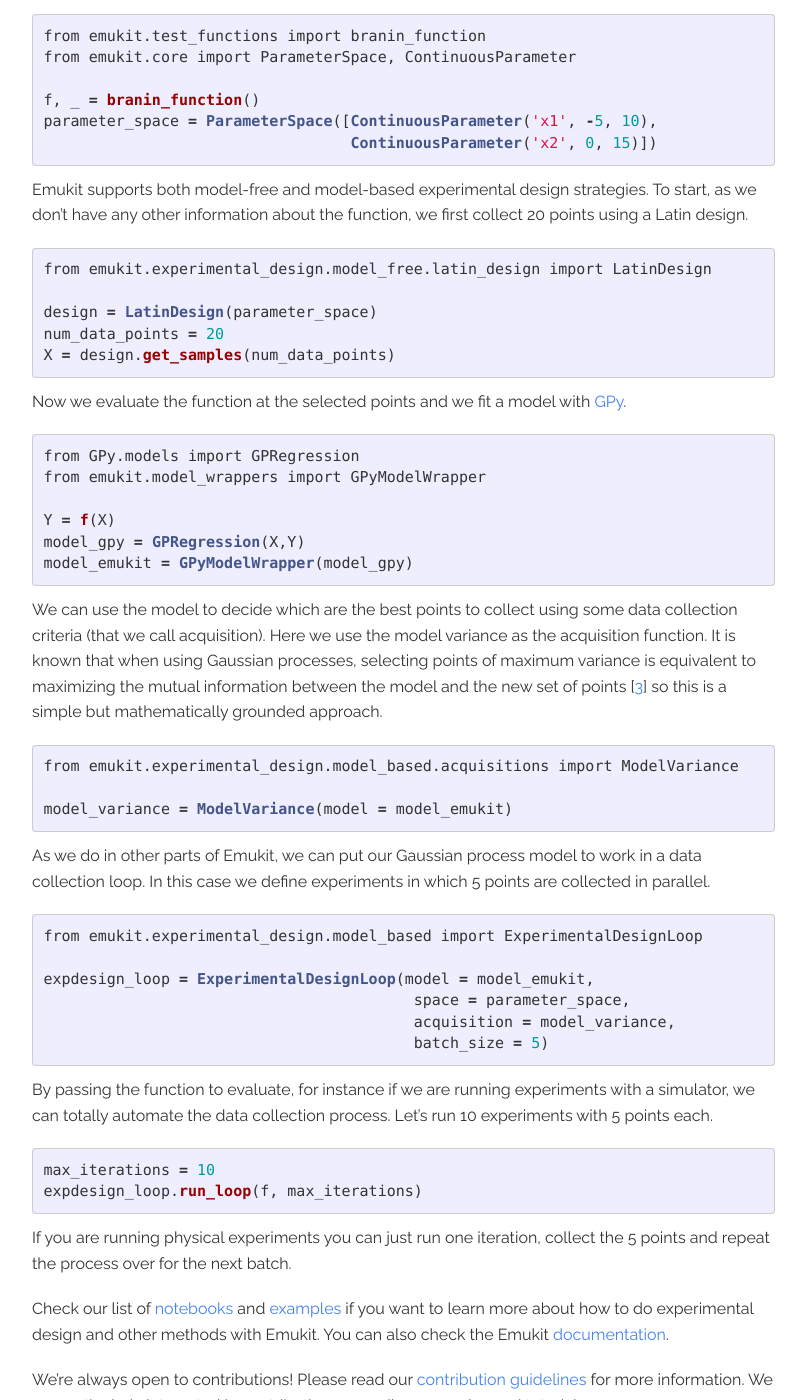
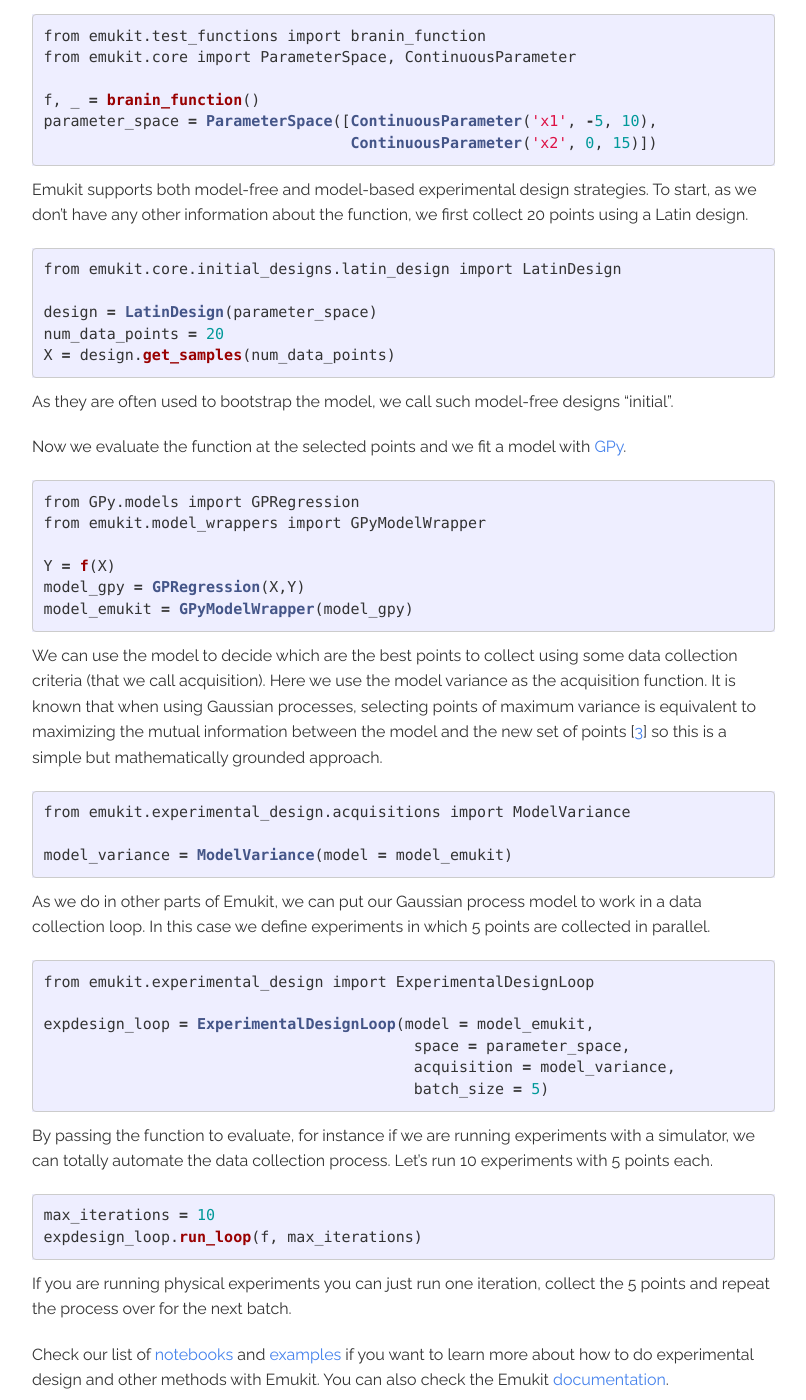
Before and after one commit to EmuKit/EmuKit.github.io, a Jekyll site: the page built from _posts/2016-06-09-experimental-design.markdown, in a window 1280 px wide and 1400 px high, scrolled down 922 px. Shown: the whole window, without its empty margins (43-849 px from the left). Built offline with Jekyll 4.4.1, drawn with Linux system fonts in a browser that asks for light colours.

Commit message:
Fixed broken imports

````diff
--- a/_posts/2016-06-09-experimental-design.markdown
+++ b/_posts/2016-06-09-experimental-design.markdown
@@ -42,12 +42,15 @@ Emukit supports both model-free and model-based experimental design strategies.
 using a Latin design.
 
 ```python
-from emukit.experimental_design.model_free.latin_design import LatinDesign
+from emukit.core.initial_designs.latin_design import LatinDesign
 
 design = LatinDesign(parameter_space)
 num_data_points = 20
 X = design.get_samples(num_data_points)
 ```
+
+As they are often used to bootstrap the model, we call such model-free designs "initial".
+
 
 Now we evaluate the function at the selected points and we fit a model with [GPy](https://github.com/SheffieldML/GPy).
 
@@ -66,7 +69,7 @@ selecting points of maximum variance is equivalent to maximizing the mutual info
 the new set of points [[3](#references-on-experimental-design)] so this is a simple but mathematically grounded approach.
 
 ```python
-from emukit.experimental_design.model_based.acquisitions import ModelVariance
+from emukit.experimental_design.acquisitions import ModelVariance
 
 model_variance = ModelVariance(model = model_emukit)
 ```
@@ -76,7 +79,7 @@ define experiments in which 5 points are collected in parallel.
 
 
 ```python
-from emukit.experimental_design.model_based import ExperimentalDesignLoop
+from emukit.experimental_design import ExperimentalDesignLoop
 
 expdesign_loop = ExperimentalDesignLoop(model = model_emukit,
                                          space = parameter_space,
````
